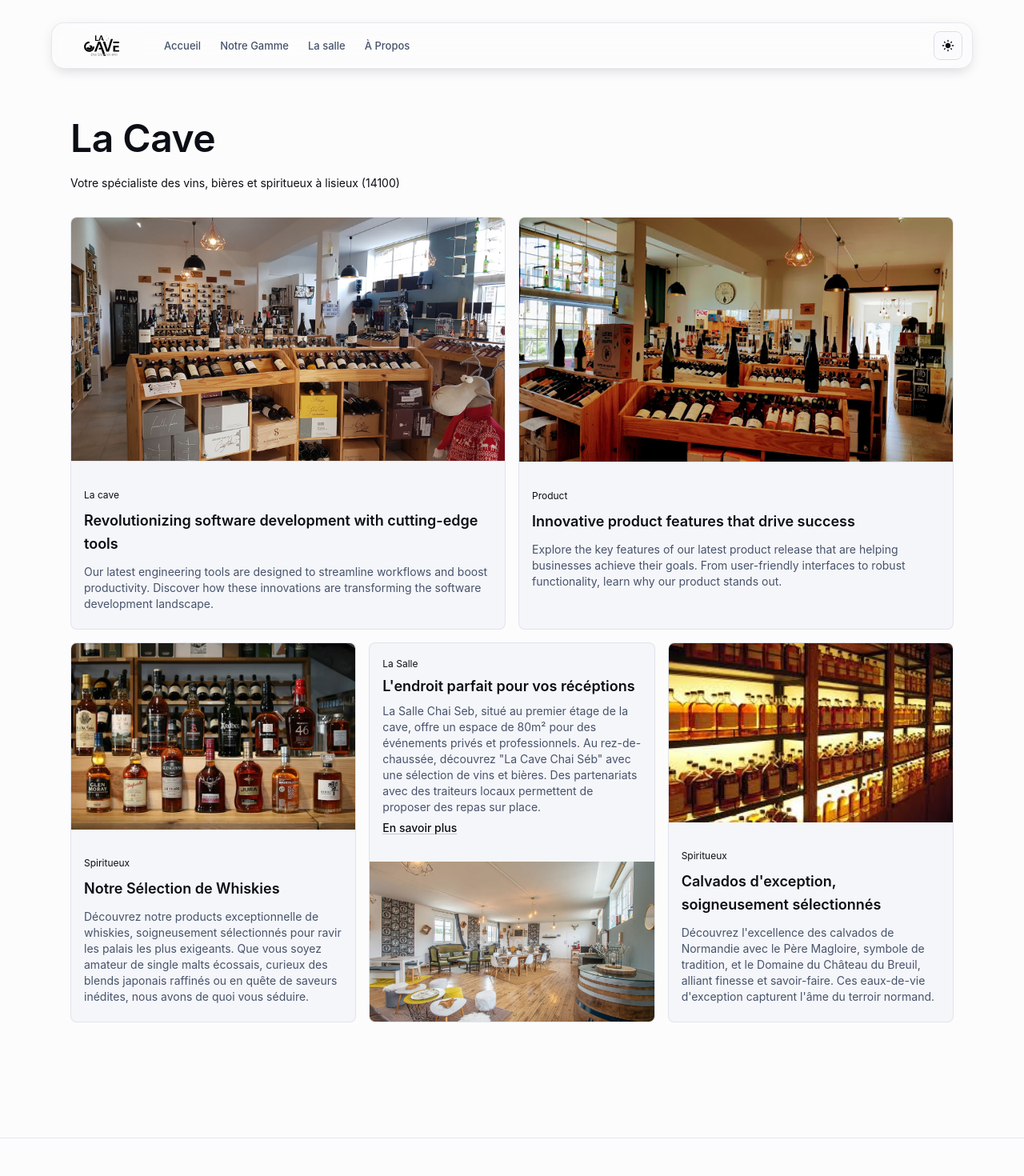
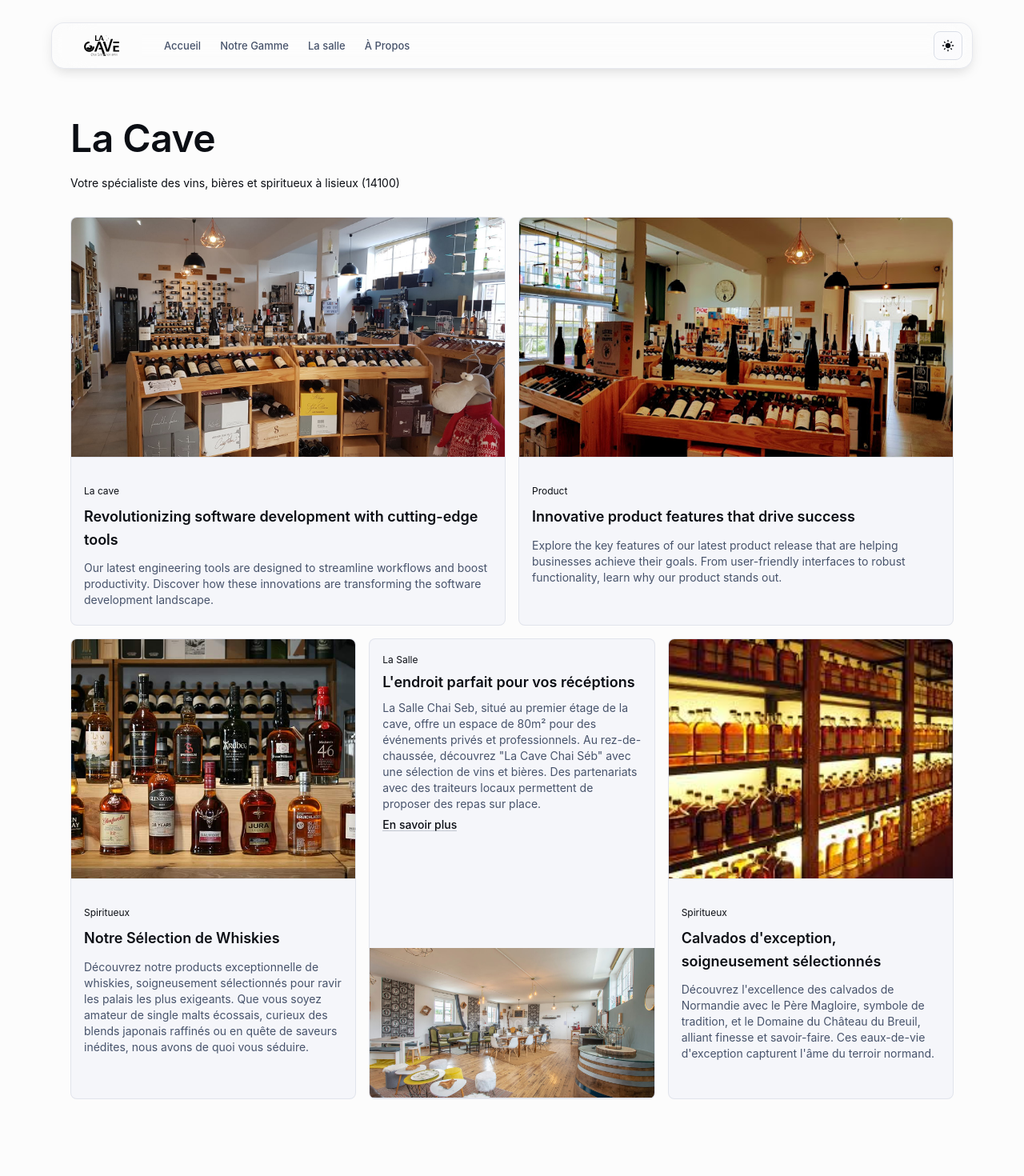
Before and after one commit to Baltazouu/la-cave-chai-seb, a React (Create React App) app: page / in a window 1280 px wide. Shown: the top 1470 px of the page at 80% size. Built offline with nearby package versions, Linux system fonts and the light colour scheme.

Commit message:
hover image zoom on home page

```diff
--- /dev/null
+++ b/src/components/CustomCardMedia.tsx
@@ -0,0 +1,30 @@
+import * as React from "react";
+import Box from "@mui/material/Box";
+
+
+export default function CustomCardMedia(
+    {img,alt} : {img : string,alt:string}) {
+    return(
+        <Box sx={{
+                height: {xs:300,sm:400, md:250,lg:300},
+                overflow: 'hidden',
+                borderBottom: '1px solid',
+                borderColor:'divider',
+        }}>
+            <img
+                src={img}
+                alt={alt}
+                style={{
+                    aspectRatio: '16 / 9',
+                    height: '100%',
+                    width: '100%',
+                    objectFit: 'cover',
+                    objectPosition: 'center',
+                    transition: 'transform 0.3s ease-in-out',
+                }}
+                onMouseEnter={(e) => (e.currentTarget.style.transform = 'scale(1.05)')}
+                onMouseLeave={(e) => (e.currentTarget.style.transform = 'scale(1)')}
+            />
+        </Box>
+    )
+}
--- a/src/components/CustomImage.tsx
+++ b/src/components/CustomImage.tsx
@@ -10,8 +10,8 @@ export default function CustomImage(
             src={img}
             alt={alt}
             style={{
+                height: '250px',
                 width: '100%',
-                height: '250px',
                 objectFit: 'cover',
                 transition: 'transform 0.3s ease-in-out',
             }}
--- a/src/components/Footer.tsx
+++ b/src/components/Footer.tsx
@@ -81,8 +81,8 @@ export default function Footer() {
                   size="small"
                   variant="outlined"
                   fullWidth
-                  aria-label="Entrez votre addresse email"
-                  placeholder="Votre addresse email"
+                  aria-label="Entrez votre adresse email"
+                  placeholder="Votre adresse email"
                   slotProps={{
                     htmlInput: {
                       autoComplete: 'off',
--- a/src/index.css
+++ b/src/index.css
@@ -11,3 +11,13 @@ code {
   font-family: source-code-pro, Menlo, Monaco, Consolas, 'Courier New',
     monospace;
 }
+
+
+.zoom-effect {
+  overflow: hidden;
+  position: relative;
+}
+
+.zoom-effect :hover{
+  transform: scale(1.1)
+}
--- a/src/pages/Home.tsx
+++ b/src/pages/Home.tsx
@@ -1,9 +1,8 @@
 import * as React from 'react';
 import Box from '@mui/material/Box';
-import CardMedia from '@mui/material/CardMedia';
 import Grid from '@mui/material/Grid2';
 import Typography from '@mui/material/Typography';
-import { Link as RouterLink } from 'react-router-dom';
+import {Link as RouterLink} from 'react-router-dom';
 import Link from '@mui/material/Link';
 
 import {HomeCards} from "../data/HomeCards";
@@ -12,6 +11,7 @@ import Container from "@mui/material/Container";
 import {StyledCard} from "../components/styled-card/StyledCard";
 import {StyledTypography} from "../components/styled-card/StyledTypoGraphy";
 import {StyledCardContent} from "../components/styled-card/StyledCardContent";
+import CustomCardMedia from "../components/CustomCardMedia";
 
 const cardData : HomeCardData[] = HomeCards();
 
@@ -37,12 +37,12 @@ export default function Home() {
           sx={{display: 'flex', flexDirection: 'column', my: 2, gap: 4}}
       >
           <Box sx={{display: 'flex', flexDirection: 'column', gap: 2}}>
-              <div>
+              <Box>
                   <Typography variant="h1" gutterBottom>
                       La Cave
                   </Typography>
                   <Typography>Votre spécialiste des vins, bières et spiritueux à lisieux (14100)</Typography>
-              </div>
+              </Box>
               <Box
                   sx={{
                       display: {xs: 'flex', sm: 'none'},
@@ -74,16 +74,7 @@ export default function Home() {
                           tabIndex={0}
                           className={focusedCardIndex === 0 ? 'Mui-focused' : ''}
                       >
-                          <CardMedia
-                              component="img"
-                              alt="green iguana"
-                              image={cardData[0].img}
-                              sx={{
-                                  aspectRatio: '16 / 9',
-                                  borderBottom: '1px solid',
-                                  borderColor: 'divider',
-                              }}
-                          />
+                            <CustomCardMedia img={cardData[0].img} alt={cardData[0].title}/>
                           <StyledCardContent>
                               <Typography gutterBottom variant="caption" component="div">
                                   {cardData[0].tag}
@@ -105,16 +96,8 @@ export default function Home() {
                           tabIndex={0}
                           className={focusedCardIndex === 1 ? 'Mui-focused' : ''}
                       >
-                          <CardMedia
-                              component="img"
-                              alt="green iguana"
-                              image={cardData[1].img}
-                              aspect-ratio="16 / 9"
-                              sx={{
-                                  borderBottom: '1px solid',
-                                  borderColor: 'divider',
-                              }}
-                          />
+                          <CustomCardMedia img={cardData[1].img} alt={cardData[1].tag}/>
+
                           <StyledCardContent>
                               <Typography gutterBottom variant="caption" component="div">
                                   {cardData[1].tag}
@@ -137,15 +120,7 @@ export default function Home() {
                           className={focusedCardIndex === 2 ? 'Mui-focused' : ''}
                           sx={{height: '100%'}}
                       >
-                          <CardMedia
-                              component="img"
-                              alt="green iguana"
-                              image={cardData[2].img}
-                              sx={{
-                                  height: {sm: 'auto', md: '50%'},
-                                  aspectRatio: {sm: '16 / 9', md: ''},
-                              }}
-                          />
+                          <CustomCardMedia img={cardData[2].img} alt={cardData[2].tag}/>
                           <StyledCardContent>
                               <Typography gutterBottom variant="caption" component="div">
                                   {cardData[2].tag}
@@ -160,9 +135,6 @@ export default function Home() {
                       </StyledCard>
                   </Grid>
                   <Grid size={{xs: 12, md: 4}}>
-                      <Box
-                          sx={{display: 'flex', flexDirection: 'column', gap: 2, height: '100%'}}
-                      >
                           <StyledCard
                               variant="outlined"
                               onFocus={() => handleFocus(3)}
@@ -177,9 +149,8 @@ export default function Home() {
                                       flexDirection: 'column',
                                       justifyContent: 'space-between',
                                       height: '100%',
-                                  }}
-                              >
-                                  <div>
+                                  }}>
+                                  <Box>
                                       <Typography gutterBottom variant="caption" component="div">
                                           {cardData[3].tag}
                                       </Typography>
@@ -196,21 +167,11 @@ export default function Home() {
 
                                       <Link component={RouterLink} color="inherit" to={'/the-room'}>
                                           En savoir plus
-
                                       </Link>
-                                  </div>
+                                  </Box>
                               </StyledCardContent>
-                              <CardMedia
-                                  component="img"
-                                  alt="green iguana"
-                                  image={cardData[3].img}
-                                  sx={{
-                                      height: {sm: 'auto', md: '50%'},
-                                      aspectRatio: {sm: '16 / 9', md: ''},
-                                  }}
-                              />
+                              <CustomCardMedia img={cardData[3].img} alt={cardData[3].tag}/>
                           </StyledCard>
-                      </Box>
                   </Grid>
                   <Grid size={{xs: 12, md: 4}}>
                       <StyledCard
@@ -221,15 +182,7 @@ export default function Home() {
                           className={focusedCardIndex === 5 ? 'Mui-focused' : ''}
                           sx={{height: '100%'}}
                       >
-                          <CardMedia
-                              component="img"
-                              alt="green iguana"
-                              image={cardData[4].img}
-                              sx={{
-                                  height: {sm: 'auto', md: '50%'},
-                                  aspectRatio: {sm: '16 / 9', md: ''},
-                              }}
-                          />
+                          <CustomCardMedia img={cardData[4].img} alt={cardData[4].tag}/>
                           <StyledCardContent>
                               <Typography gutterBottom variant="caption" component="div">
                                   {cardData[4].tag}
--- a/src/pages/Products.tsx
+++ b/src/pages/Products.tsx
@@ -84,7 +84,7 @@ export default function Products() {
                     <Chip
                         onClick={() => handleClick("Whiskies")}
                         size="medium"
-                        label="Whiskies"
+                        label="Whisky"
                         sx={getChipStyles("Whiskies")}
                     />
                     <Chip
--- a/src/pages/TheRoom.tsx
+++ b/src/pages/TheRoom.tsx
@@ -58,15 +58,15 @@ export default function TheRoom(){
             <Divider>Découvrez la salle</Divider>
 
                 <Stack direction="row" spacing={2} gap={2}  justifyContent={'center'} flexWrap={'wrap'} >
-                    <Chip size='medium' icon={<Groups2Icon />} label="60 Personnes" variant="outlined" />
+                    <Chip sx={{pl:1}} size='medium' icon={<Groups2Icon />} label="60 Personnes" variant="outlined" />
 
-                    <Chip size='medium' icon={<ZoomOutMapIcon />} label="80 M²" variant="outlined" />
+                    <Chip sx={{pl:1}} size='medium' icon={ <ZoomOutMapIcon />} label="80 M²" variant="outlined" />
 
-                    <Chip size={'medium'} icon={<KitchenIcon />} label="Cuisine équipée" variant="outlined" />
+                    <Chip sx={{pl:1}} size={'medium'} icon={ <KitchenIcon />} label="Cuisine équipée" variant="outlined" />
 
-                    <Chip size={'medium'} icon={<WifiIcon />} label="Wifi" variant="outlined" />
+                    <Chip sx={{pl:1}} size={'medium'} icon={ <WifiIcon />} label="Wifi" variant="outlined" />
 
-                    <Chip size={'medium'} icon={<VideoCameraBackIcon />} label="Vidéo projecteur" variant="outlined" />
+                    <Chip sx={{pl:1}} size={'medium'} icon={ <VideoCameraBackIcon />} label="Vidéo projecteur" variant="outlined" />
                 </Stack>
 
             <ShowMore text={description} maxLength={400}/>
```
Also changed, not shown: src/pages/About.tsx (+0 -16 lines).
